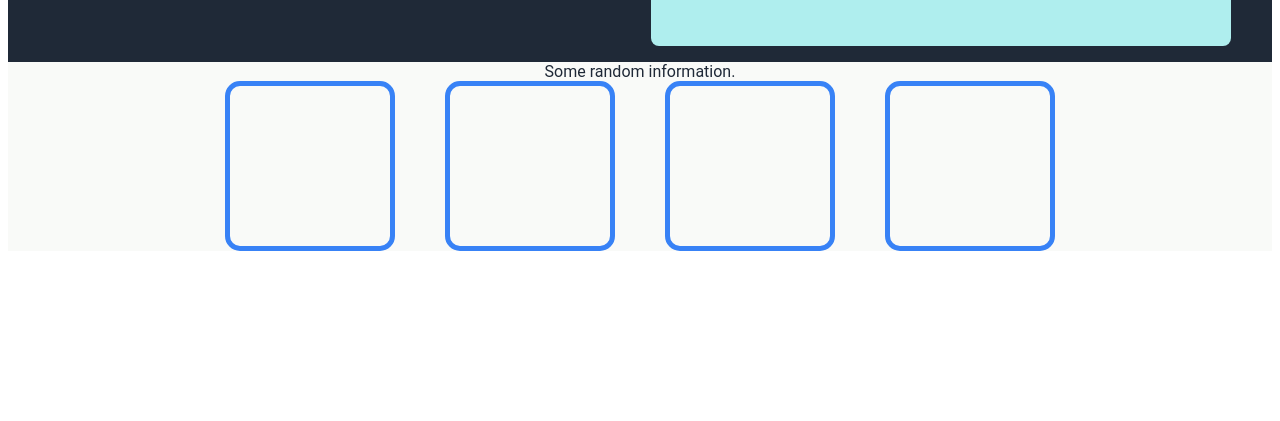
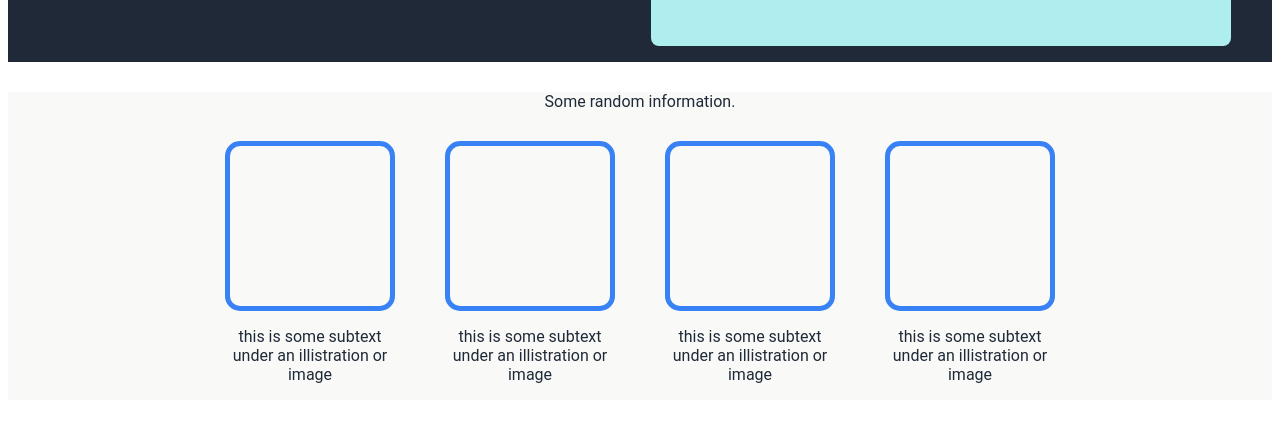
Before and after one commit to AdinTyger/landing-page, a plain HTML site: page index.html in a window 1280 px wide. Shown: the part 367-788 px from the top of the page. Drawn offline with Linux system fonts and the light colour scheme.

Commit message:
Create four outlined boxes with subtext
created 4 outlined boexes wit subtext. Centered on screen.

```diff
--- a/index.html
+++ b/index.html
@@ -38,6 +38,12 @@
             <div class="box3"></div>
             <div class="box4"></div>
         </div>
+        <div class="text boxsub">
+            <p>this is some subtext under an illistration or image</p>
+            <p>this is some subtext under an illistration or image</p>
+            <p>this is some subtext under an illistration or image</p>
+            <p>this is some subtext under an illistration or image</p>
+        </div>
     </div>
 
 
--- a/styles.css
+++ b/styles.css
@@ -76,8 +76,8 @@
 
 }
 
-.text .bigtext{
-   max-width: 575px;
+.text.bigtext{
+   max-width: 570px;
 }
 
 .bigtext{
@@ -95,14 +95,17 @@
     background-color: #f9FAf8  ;
     color: #1f2937;
     flex-wrap: wrap;
+    align-content: center;
     align-items: center;
     justify-content: center;
+    margin-top: 30px;
 }
 
-.text .midmajor{
+.text.majormid{
     display: flex;
     align-self: center;
     justify-self: center;
+    margin-bottom: 30px ;
 }
 
 .box{
@@ -112,7 +115,7 @@
     justify-content: space-between;
     align-items: center;
     gap: 50px;
-
+    text-align: center;
 
 
 }
@@ -121,5 +124,20 @@
     padding: 80px;
     border-radius: 15px;
     border: 5px solid #3882f6;
+    max-width: 200px;
+
     /* margin-left: 20px ; */
 }
+
+.boxsub{
+    display: flex;
+    flex-direction: row;
+    align-items: center;
+    justify-content: center;
+    gap: 50px;
+    border-radius: 15px;
+    max-width: 830px;
+    text-align: center;
+
+
+}
```
